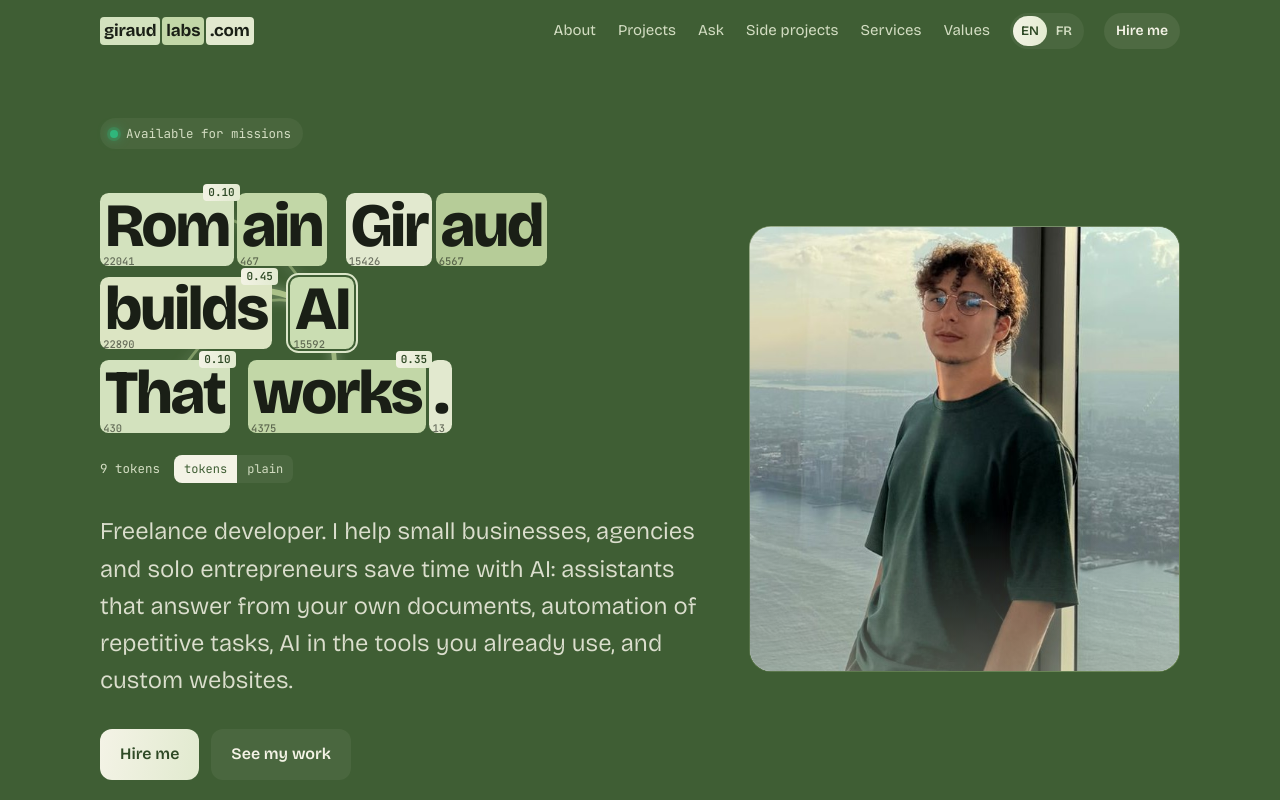
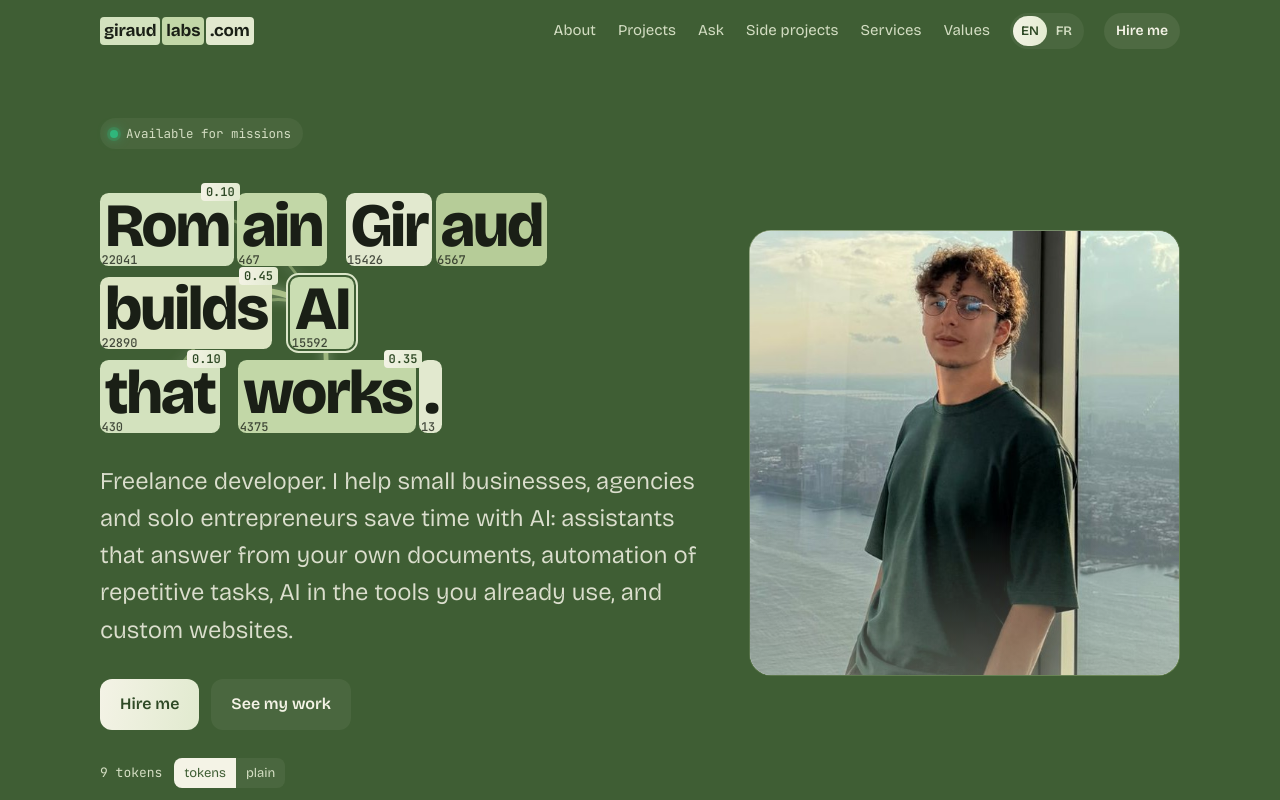
Before and after one commit to OxiiLB/Portfolio, a Nuxt app: page / in a window 1280 px wide. Shown: the top 800 px of the page. Built offline with nearby package versions, Linux system fonts and the light colour scheme.

Commit message:
[ADD] token view switch [UPD] headline display logic

```diff
--- a/components/TokenHeadline.vue
+++ b/components/TokenHeadline.vue
@@ -1,9 +1,10 @@
 <script setup lang="ts">
 import type { Token } from "~/data/profile";
 
-const props = defineProps<{ tokens: Token[]; focus?: number }>();
-const { t } = useI18n();
-const view = ref<"tokens" | "plain">("tokens");
+/** `view` is controlled by the hero, which shows the tokens / plain switch under its buttons. */
+const props = withDefaults(defineProps<{ tokens: Token[]; focus?: number; view?: "tokens" | "plain" }>(), {
+  view: "tokens",
+});
 const plainText = computed(() =>
   lines.value.map((l) => l.map(({ t }) => t.text).join("").trim()).join(" "),
 );
@@ -138,13 +139,6 @@ onBeforeUnmount(() => ro?.disconnect());
         </span>
       </h1>
     </div>
-    <div class="meta">
-      <span>{{ t("hero.tokens", { n: tokens.length }) }}</span>
-      <span class="switch" role="group" :aria-label="t('hero.view')">
-        <button type="button" :aria-pressed="view === 'tokens'" @click="view = 'tokens'">{{ t("hero.viewTokens") }}</button>
-        <button type="button" :aria-pressed="view === 'plain'" @click="view = 'plain'">{{ t("hero.viewPlain") }}</button>
-      </span>
-    </div>
   </div>
 </template>
 
@@ -176,13 +170,15 @@ onBeforeUnmount(() => ro?.disconnect());
   animation: pop 0.5s backwards cubic-bezier(0.2, 0.9, 0.3, 1.3);
 }
 .tk.src { box-shadow: 0 0 0 2px var(--bg), 0 0 0 4px var(--m2); }
+/* Token id, inside the chip's bottom-left corner. The small left offset keeps it
+   inside narrow chips such as "." (otherwise it spills onto the dark band). */
 .tk small {
-  position: absolute; left: 0.3em; bottom: -0.02em;
-  font: 500 10.5px/1 var(--f-mono); letter-spacing: 0;
-  color: color-mix(in srgb, var(--tok-ink) 60%, transparent); transition: opacity 0.4s;
+  position: absolute; left: 0.12em; bottom: 0;
+  font: 500 12px/1 var(--f-mono); letter-spacing: 0;
+  color: color-mix(in srgb, var(--tok-ink) 78%, transparent); transition: opacity 0.4s;
 }
 .w {
-  position: absolute; z-index: 3; top: -9px; right: -6px; font: 600 11px/1 var(--f-mono); font-style: normal; letter-spacing: 0;
+  position: absolute; z-index: 3; top: -10px; right: -6px; font: 600 12px/1 var(--f-mono); font-style: normal; letter-spacing: 0;
   color: var(--on-accent); background: var(--grad); padding: 3px 5px; border-radius: 4px;
   animation: fade 0.3s both;
 }
@@ -192,17 +188,15 @@ onBeforeUnmount(() => ro?.disconnect());
   .tk:hover { transform: translateY(-4px); }
 }
 @keyframes pop { from { transform: translateY(0.25em) scale(0.96); } }
-.plain .tk { background: transparent; color: var(--ink); box-shadow: none; opacity: 1 !important; }
+.plain .tk { background: transparent; color: var(--ink); box-shadow: none; opacity: 1 !important; padding-inline: 0; min-width: 0; }
 .plain .tk + .tk { margin-left: 0; }
 .plain .tk.word + .tk.word, .plain .tk + .tk.word { margin-left: 0.24em; }
 .plain .tk small, .plain .w { opacity: 0; }
 .plain .threads { opacity: 0; }
-.meta { display: flex; flex-wrap: wrap; align-items: center; gap: 14px; margin-top: 22px; font-family: var(--f-mono); font-size: 12.5px; color: var(--soft); }
-.switch { display: inline-flex; background: color-mix(in srgb, var(--ink) 6%, transparent); border-radius: 8px; overflow: hidden; }
-.switch button { border: 0; background: none; padding: 5px 10px; font-family: var(--f-mono); font-size: 12px; color: var(--soft); }
-.switch button[aria-pressed="true"] { background: var(--ink); color: var(--bg); }
-/* Press feedback */
-.switch button { transition: transform 160ms cubic-bezier(0.23, 1, 0.32, 1); }
-.switch button:active { transform: scale(0.97); }
-@media (max-width: 560px) { .w { font-size: 9.5px; top: -7px; } .tk small { font-size: 9px; } }
+@media (max-width: 560px) {
+  .w { font-size: 10.5px; top: -8px; }
+  .tk small { font-size: 10px; }
+  /* On small screens the id is large next to a "." token: widen the chip to hold it. */
+  .tk { min-width: 0.6em; text-align: center; }
+}
 </style>
--- a/data/profile.ts
+++ b/data/profile.ts
@@ -110,7 +110,7 @@ const headlines: L<{ tokens: Token[]; focus: number }> = {
       { text: "aud", id: 6567, color: 4, line: 0, attends: [[2, 0.5], [1, 0.3], [0, 0.2]] },
       { text: " builds", id: 22890, color: 5, line: 1, attends: [[0, 0.35], [5, 0.35], [3, 0.2], [7, 0.1]] },
       { text: " AI", id: 15592, color: 6, line: 1, attends: [[4, 0.45], [7, 0.35], [0, 0.1], [6, 0.1]] },
-      { text: " That", id: 430, color: 1, line: 2, attends: [[5, 0.5], [4, 0.3], [7, 0.2]] },
+      { text: " that", id: 430, color: 1, line: 2, attends: [[5, 0.5], [4, 0.3], [7, 0.2]] },
       { text: " works", id: 4375, color: 2, line: 2, attends: [[5, 0.45], [4, 0.35], [6, 0.2]] },
       { text: ".", id: 13, color: 3, line: 2, attends: [[7, 0.4], [4, 0.3], [5, 0.2], [0, 0.1]] },
     ],
--- a/pages/index.vue
+++ b/pages/index.vue
@@ -1,6 +1,8 @@
 <script setup lang="ts">
 const profile = useProfile();
 const { t, locale } = useI18n();
+/** Headline shown as tokens (default) or as plain text; the switch sits under the buttons. */
+const headlineView = ref<"tokens" | "plain">("tokens");
 
 const { siteUrl } = useRuntimeConfig().public;
 const localePath = useLocalePath();
@@ -71,11 +73,18 @@ useHead(() => {
         :height="profile.photo.height"
       />
       <span v-if="profile.availability" class="avail"><i></i>{{ profile.availability }}</span>
-      <TokenHeadline :key="locale" class="headline" :tokens="profile.headline" :focus="profile.headlineFocus" />
+      <TokenHeadline :key="locale" class="headline" :tokens="profile.headline" :focus="profile.headlineFocus" :view="headlineView" />
       <p class="lede">{{ profile.lede }}</p>
       <div class="ctas">
         <a class="btn primary" href="#links">{{ t("hero.hire") }}</a>
         <a class="btn ghost" href="#projects">{{ t("hero.work") }}</a>
+      </div>
+      <div class="tokmeta">
+        <span>{{ t("hero.tokens", { n: profile.headline.length }) }}</span>
+        <span class="switch" role="group" :aria-label="t('hero.view')">
+          <button type="button" :aria-pressed="headlineView === 'tokens'" @click="headlineView = 'tokens'">{{ t("hero.viewTokens") }}</button>
+          <button type="button" :aria-pressed="headlineView === 'plain'" @click="headlineView = 'plain'">{{ t("hero.viewPlain") }}</button>
+        </span>
       </div>
     </div>
     </section>
@@ -105,8 +114,9 @@ useHead(() => {
     "avail portrait"
     "headline portrait"
     "lede portrait"
-    "ctas portrait";
-  grid-template-rows: auto auto auto 1fr;
+    "ctas portrait"
+    "tokmeta portrait";
+  grid-template-rows: auto auto auto auto 1fr;
   column-gap: clamp(24px, 4vw, 56px);
 }
 .portrait { grid-area: portrait; align-self: center; width: 100%; max-width: 460px; justify-self: end; }
@@ -114,6 +124,17 @@ useHead(() => {
 .headline { grid-area: headline; }
 .lede { grid-area: lede; }
 .ctas { grid-area: ctas; align-self: start; }
+.tokmeta { grid-area: tokmeta; align-self: start; }
+
+/* Token count and the tokens / plain switch: a quiet extra under the buttons. */
+.tokmeta { display: flex; flex-wrap: wrap; align-items: center; gap: 12px; margin-top: 28px; font-size: 13px; color: var(--soft); }
+.tokmeta > span:first-child { font-family: var(--f-mono); }
+.switch { display: inline-flex; background: color-mix(in srgb, var(--ink) 6%, transparent); border-radius: 8px; overflow: hidden; }
+.switch button { border: 0; background: none; padding: 5px 10px; font-size: 13px; color: var(--soft); }
+.switch button[aria-pressed="true"] { background: var(--ink); color: var(--bg); }
+/* Press feedback */
+.switch button { transition: transform 160ms cubic-bezier(0.23, 1, 0.32, 1); }
+.switch button:active { transform: scale(0.97); }
 
 .avail {
   display: inline-flex; align-items: center; gap: 8px; font-family: var(--f-mono); font-size: 12.5px; color: var(--soft);
@@ -129,7 +150,8 @@ useHead(() => {
       "portrait avail"
       "headline headline"
       "lede lede"
-      "ctas ctas";
+      "ctas ctas"
+      "tokmeta tokmeta";
     grid-template-rows: auto;
     column-gap: 16px;
     padding-top: 40px;
```
